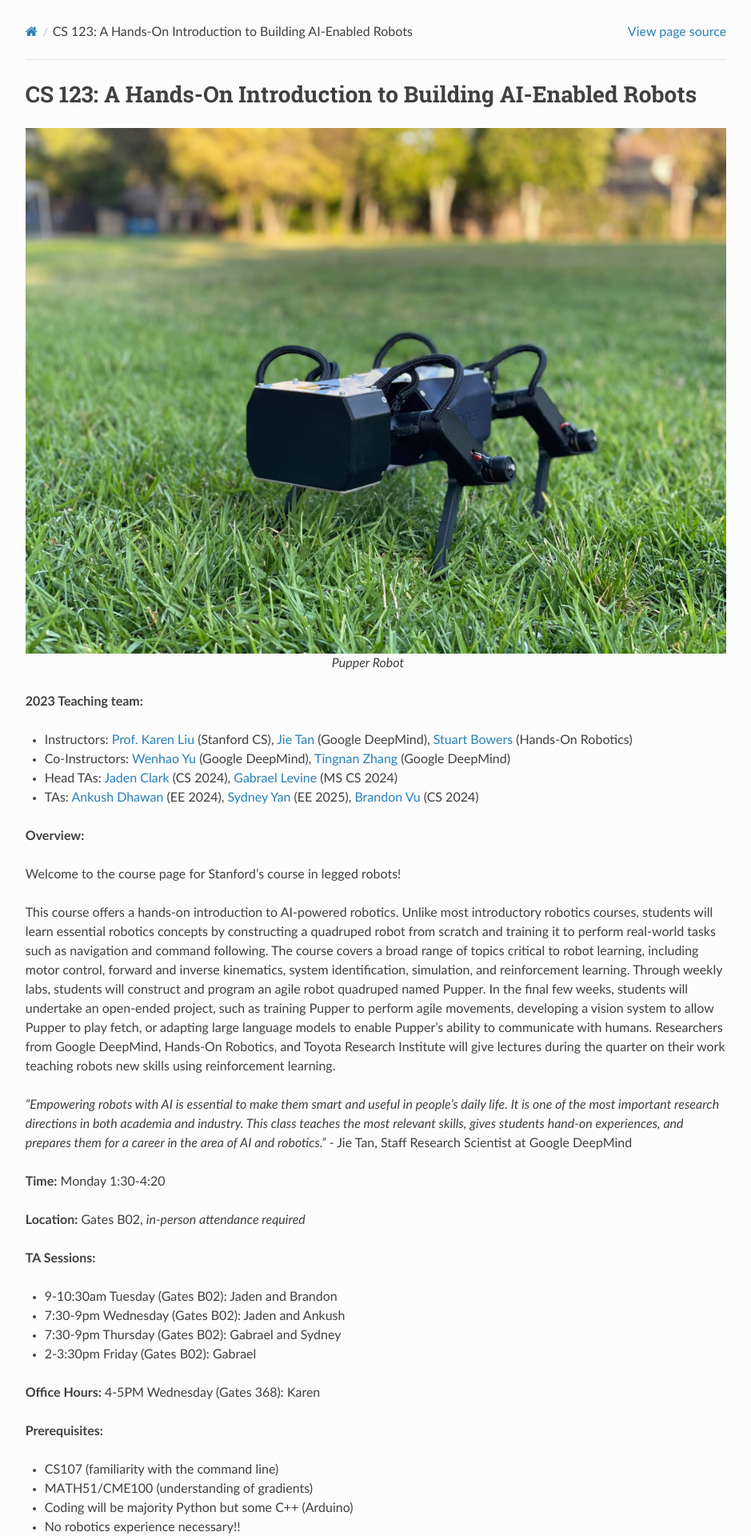
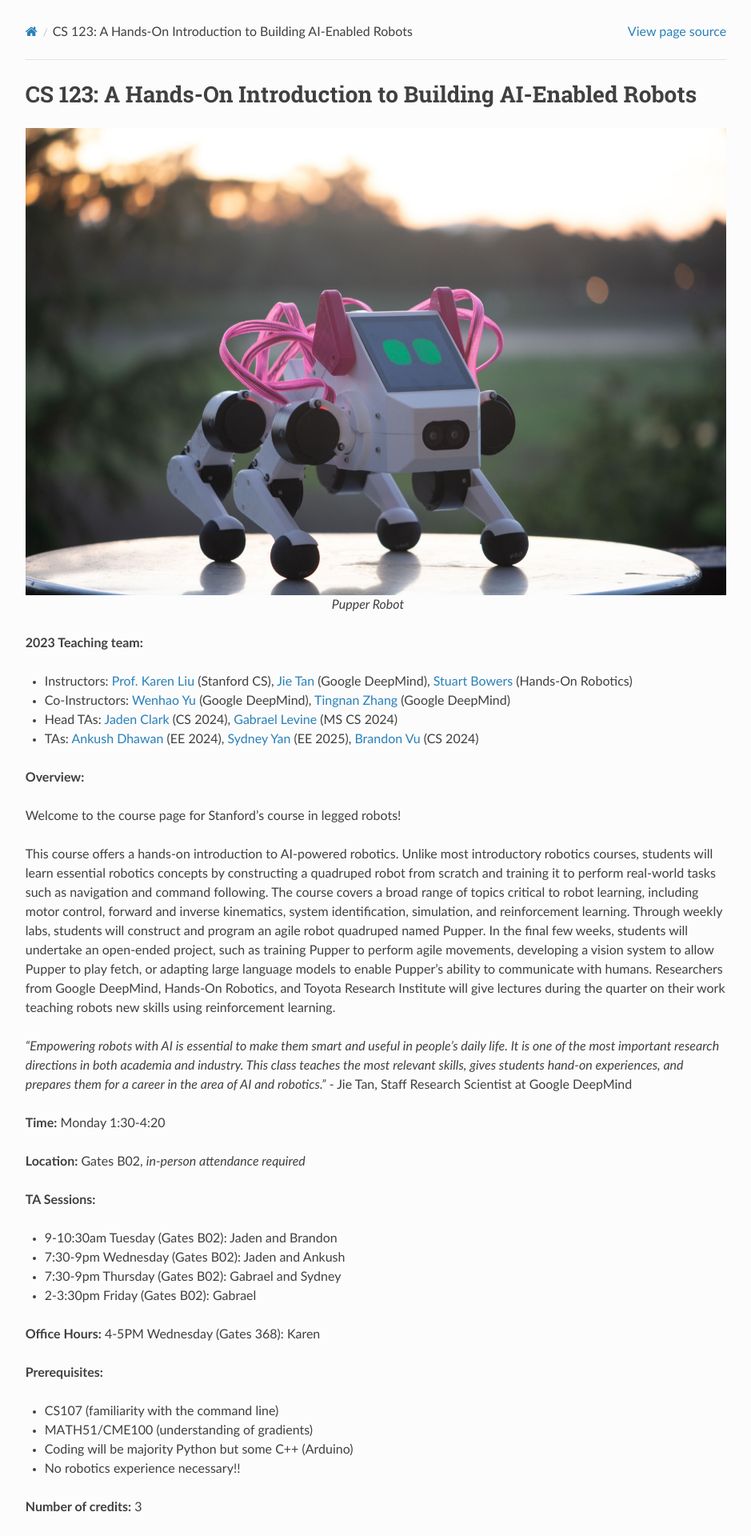
Before and after one commit to cs123-stanford/cs123-stanford-2024, a Sphinx documentation site: the page built from docs/index.rst, in a window 1280 px wide. Shown: the top 1920 px of the page at 80% size, without its empty margins (320-1259 px from the left). Built offline with Sphinx 7.4.7 and the Read the Docs theme 2.0.0, drawn with Linux system fonts in a browser that asks for light colours; pages that are not in the unit, such as notebooks, are missing from menus.

Commit message:
cloning old website

```diff
--- a/docs/index.rst
+++ b/docs/index.rst
@@ -1,7 +1,7 @@
 CS 123: A Hands-On Introduction to Building AI-Enabled Robots
 #######################################################
 
-.. figure:: _static/pupper-hero.jpg
+.. figure:: _static/pupper_splash.jpg
     :align: center
     :alt: Pupper
 
```
Also changed, not shown: docs/_static/pupper_splash.jpg (added).
